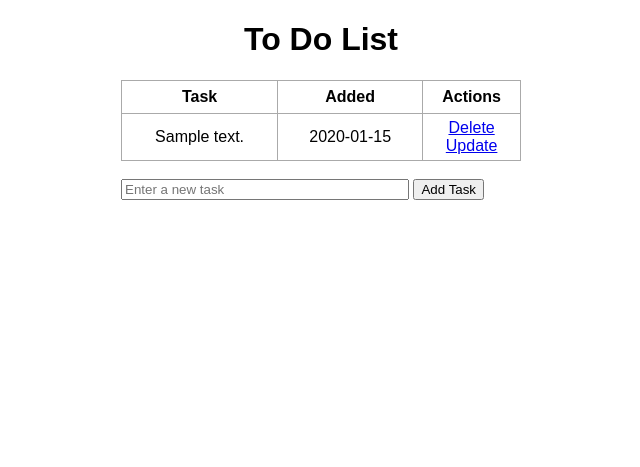
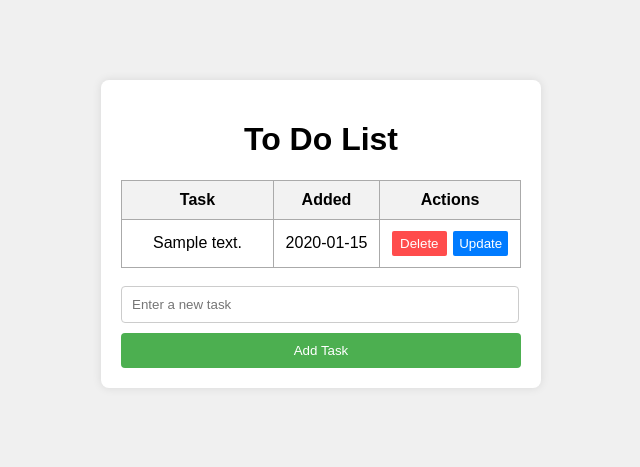
Before and after one commit to kshitij7704/To_Do_List_Flask_App, a Flask app: page / in a window 1280 px wide. Shown: the top 467 px of the page, without its empty margins (319-959 px from the left). Run offline with Flask 3, Linux system fonts and the light colour scheme; tables that the repository leaves empty hold one stand-in row (values such as "Sample post").

Commit message:
Added style

```diff
--- a/static/css/main.css
+++ b/static/css/main.css
@@ -1,6 +1,7 @@
 body, html {
     margin: 0;
     font-family: sans-serif;
+    background-color: #f0f0f0;
 }
 
 h1, h4 {
@@ -8,8 +9,13 @@ h1, h4 {
 }
 
 .content {
-    margin: 0 auto;
-    width: 400px;
+    margin: 10vh auto;
+    padding: 20px;
+    width: 90%;
+    max-width: 400px;
+    background-color: #fff;
+    box-shadow: 0 0 10px rgba(0, 0, 0, 0.1);
+    border-radius: 8px;
 }
 
 table, td, th {
@@ -19,15 +25,24 @@ table, td, th {
 table {
     border-collapse: collapse;
     width: 100%;
+    margin-top: 20px;
+}
+
+th, td {
+    padding: 10px;
+    text-align: center;
 }
 
 th {
-    height: 30px;
+    background-color: #f2f2f2;
 }
 
-td {
-    text-align: center;
-    padding: 5px;
+.date {
+    width: 85px;
+}
+
+.action {
+    width: 120px;
 }
 
 .form {
@@ -35,5 +50,76 @@ td {
 }
 
 #content {
-    width: 70%;
+    width: calc(100% - 24px);
+    padding: 10px;
+    margin-bottom: 10px;
+    border: 1px solid #ccc;
+    border-radius: 4px;
 }
+
+input[type="submit"] {
+    width: 100%;
+    padding: 10px;
+    background-color: #4CAF50;
+    color: white;
+    border: none;
+    border-radius: 4px;
+    cursor: pointer;
+}
+
+input[type="submit"]:hover {
+    background-color: #45a049;
+}
+
+.btn {
+    display: inline-block;
+    padding: 5px 10px;
+    margin: 5px 0;
+    border-radius: 4px;
+    text-decoration: none;
+    color: white;
+}
+
+.btn-delete {
+    background-color: #ff4c4c;
+    border: none;
+    border-radius: 2px;
+    height: 25px;
+    width: 55px;
+    margin: 1px;
+}
+
+.btn-delete a {
+    text-align: center;
+    color: #fff;
+    text-decoration: none;
+}
+
+.btn-delete:hover {
+    background-color: #ff1a1a;
+}
+
+.btn-update {
+    background-color: #007BFF;
+    border: none;
+    border-radius: 2px;
+    height: 25px;
+    width: 55px;
+    margin: 1px;
+}
+
+.btn-update a {
+    text-align: center;
+    color: #fff;
+    text-decoration: none;
+}
+
+.btn-update:hover {
+    background-color: #0056b3;
+}
+
+@media (max-width: 600px) {
+    .content {
+        width: 95%;
+    }
+}
--- a/templates/base.html
+++ b/templates/base.html
@@ -3,7 +3,7 @@
 <head>
     <meta charset="UTF-8">
     <meta name="viewport" content="width=device-width, initial-scale=1.0">
-    <title>Document</title>
+    <title>To Do List</title>
     <link rel="stylesheet" href="{{ url_for('static', filename='css/main.css') }}">
     {% block head %} {% endblock %}
 </head>
--- a/templates/index.html
+++ b/templates/index.html
@@ -13,17 +13,16 @@
             <table>
                 <tr>
                     <th>Task</th>
-            <th>Added</th>
-            <th>Actions</th>
+                    <th class="date">Added</th>
+                    <th class="action">Actions</th>
                 </tr>
                 {% for task in tasks %}
                     <tr>
                         <td>{{ task.content }}</td>
                         <td>{{ task.date_created.date() }}</td>
                         <td>
-                <a href="/delete/{{task.id}}">Delete</a>
-                <br>
-                <a href="/update/{{task.id}}">Update</a>
+                            <button class="btn-delete"><a href="/delete/{{task.id}}" >Delete</a></button>
+                            <button class="btn-update"><a href="/update/{{task.id}}">Update</a></button>
                         </td>
                     </tr>
                 {% endfor %}
@@ -31,7 +30,7 @@
         {% endif %}
         <br>
         <form action="/" method="POST">
-        <input type="text" name="content" id="content" placeholder="Enter a new task" required>
+            <input type="text" name="content" id="content" placeholder="Enter a new task" autocomplete="off" required>
             <input type="submit" value="Add Task">
         </form>
     </div>
--- a/templates/update.html
+++ b/templates/update.html
@@ -8,7 +8,7 @@
     <div class="content">
         <h1>Update Task</h1>
         <form action="/update/{{task.id}}" method="POST">
-        <input type="text" name="content" id="content" placeholder="Enter a new task" value="{{task.content}}" required>
+            <input type="text" name="content" id="content" placeholder="Enter a new task" value="{{task.content}}" autocomplete="off" required>
             <input type="submit" value="Update Task">
         </form>
     </div>
```
Also changed, not shown: instance/list.db. Lines whose indentation alone changed are shown as unchanged.
